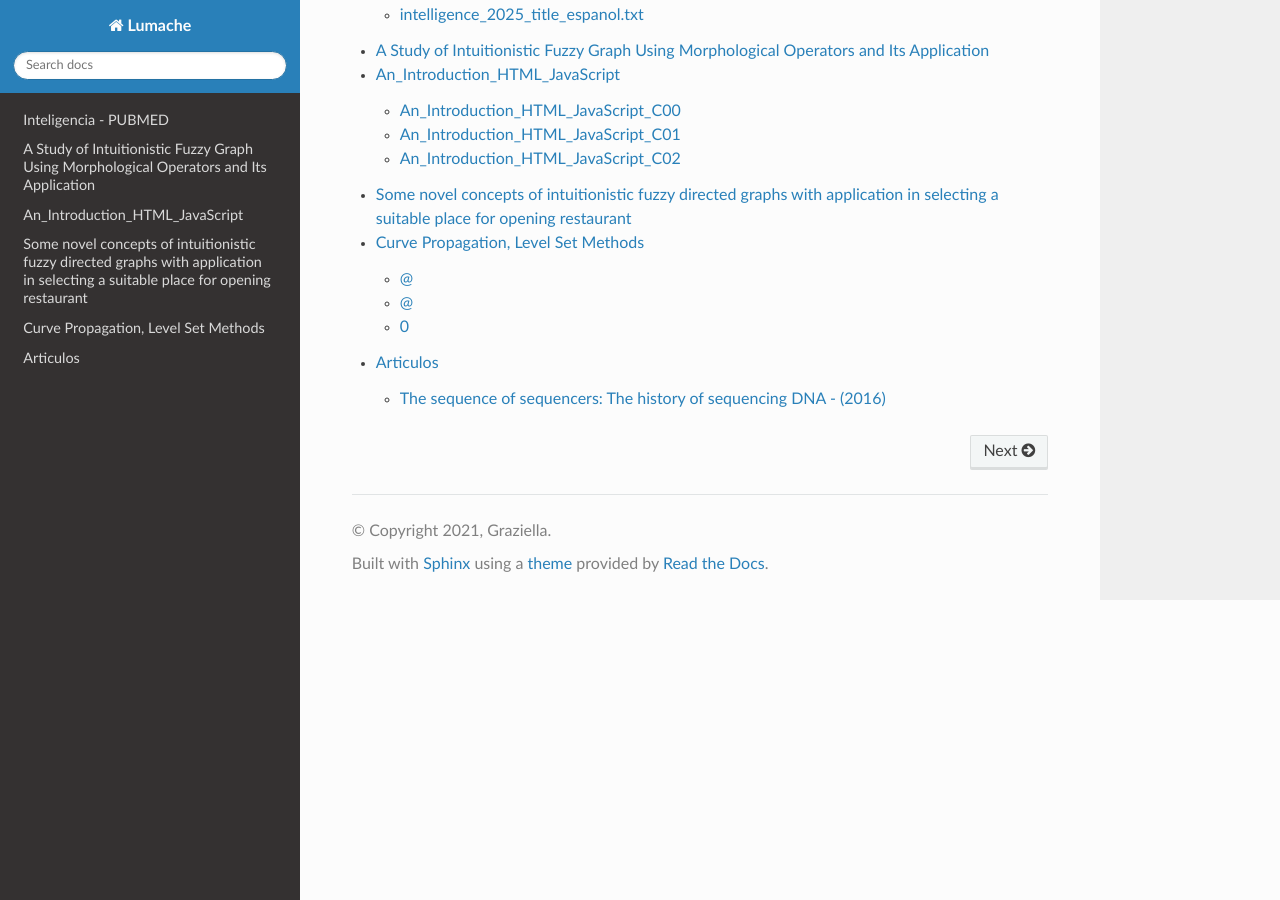
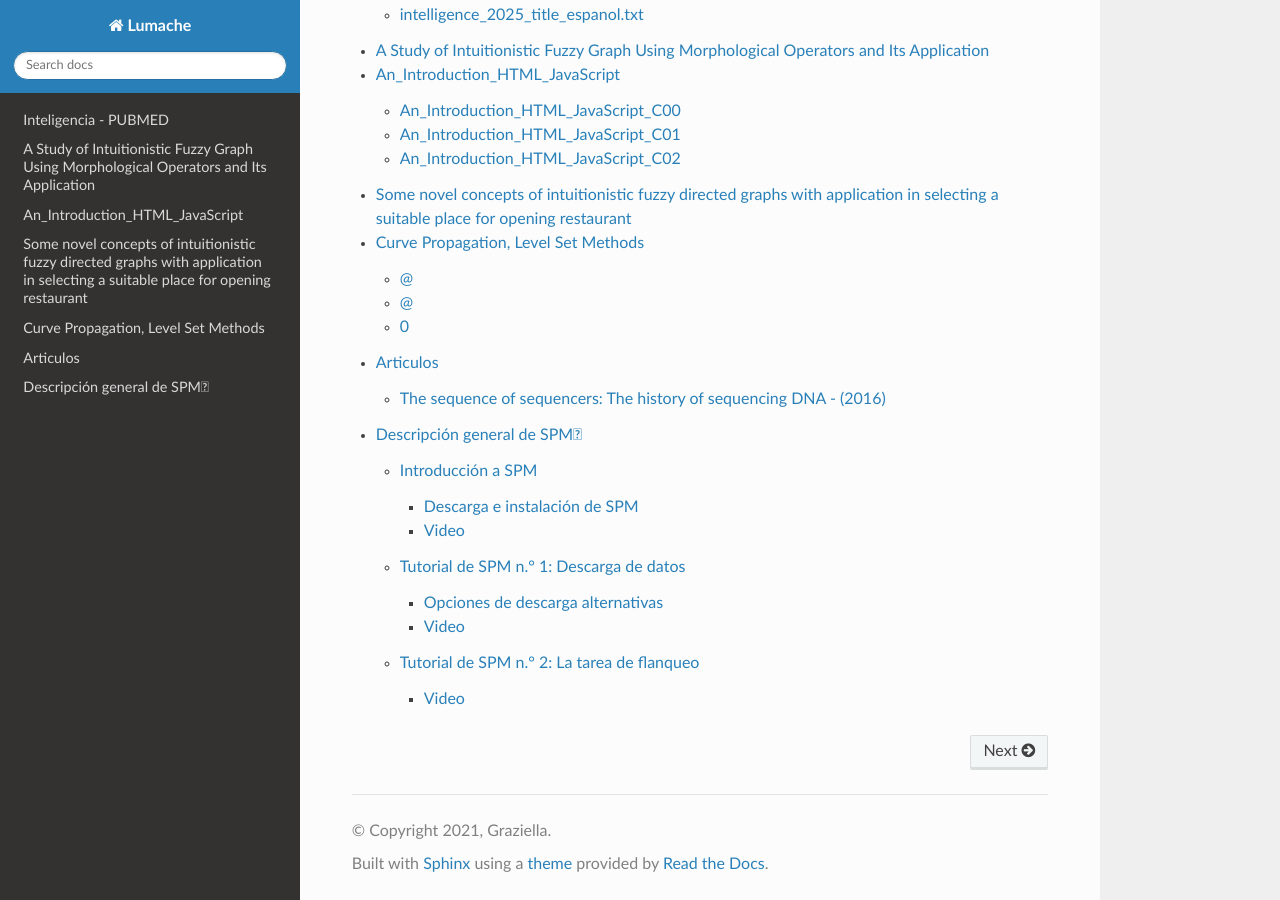
Before and after one commit to matecom57/santosg57-articulostesis, a Sphinx documentation site: the page built from docs/source/index.rst, in a window 1280 px wide and 900 px high, scrolled down 1454 px. Built offline with Sphinx 7.4.7 and the Read the Docs theme 3.1.0, drawn with Linux system fonts in a browser that asks for light colours; some of the changed lines change nothing that is shown.

Commit message:
Test comité

```diff
--- /dev/null
+++ b/docs/source/SPM/spm.rst
@@ -0,0 +1,219 @@
+Descripción general de SPM
+==========================
+
+¿Qué es SPM?
+
+SPM (Mapeo Paramétrico Estadístico) es un paquete de software de análisis fMRI que se ejecuta en Matlab . Además del análisis
+fMRI, SPM incluye herramientas para realizar morfometría basada en volumen y conectividad efectiva.
+
+../_images/spm12_logo.png
+
+Los siguientes tutoriales le mostrarán cómo analizar un conjunto de datos de muestra con SPM. Comenzará aprendiendo los
+fundamentos del preprocesamiento de fMRI y luego creará un modelo estadístico para estimar la actividad cerebral en respuesta a
+diferentes condiciones. Tras aprender sobre los resultados a nivel de grupo y cómo programar su análisis, finalizaremos
+aprendiendo sobre los diferentes tipos de análisis de grupo y cómo realizar análisis de región de interés (ROI).
+
+Análisis de principio a fin con SPM
+
+* Introducción a SPM
+* Tutorial de SPM n.° 1: Descarga de datos
+* Tutorial de SPM n.° 2: La tarea de flanqueo
+* Tutorial de SPM n.º 3: Análisis de los datos
+* Tutorial de SPM n.° 4: Preprocesamiento
+* Tutorial de SPM n.° 5: Estadísticas y modelado
+* Tutorial de SPM n.° 6: Creación de scripts
+* Tutorial de SPM n.° 7: Establecer el origen
+* Tutorial de SPM n.° 8: Análisis de grupo
+* SPM Intermezzo: Cajas de herramientas
+* Tutorial de SPM n.° 9: Análisis del ROI
+* Apéndice A: Resumen estadístico
+* Apéndice B: Interacciones psicofisiológicas (PPI) en SPM
+* Apéndice C: Modulación paramétrica
+* Apéndice D: Optimización del diseño
+
+.. _SPM_fMRI_Introducción:
+
+===================
+Introducción a SPM
+===================
+
+------------
+
+Este curso te mostrará cómo analizar un conjunto de datos de fMRI de principio a fin. Comenzaremos **descargando un conjunto de
+datos de muestra** e inspeccionando las imágenes anatómicas y funcionales de cada sujeto. A continuación, **preprocesaremos los
+datos**, lo que elimina el ruido y mejora la señal en las imágenes. Una vez preprocesadas las imágenes, crearemos un modelo que
+represente cómo creemos que debería verse la señal BOLD <BOLD_Response>`, una medida de la actividad neuronal, en nuestras
+imágenes. Durante el **ajuste del modelo**, comparamos este modelo con la señal en diferentes áreas de la imagen. Este ajuste del
+modelo mide la intensidad de la señal en diferentes condiciones; por ejemplo, podemos tomar la diferencia de la señal entre las
+condiciones A y B del experimento para ver qué condición produce una respuesta BOLD mayor.
+
+Una vez creado un modelo para cada sujeto y estimada la respuesta BOLD para cada condición, podemos realizar cualquier tipo de
+análisis de grupo: pruebas t pareadas, pruebas t intergrupales, interacciones, etc. El objetivo de este curso es calcular un
+contraste intrasujeto simple entre dos condiciones y comprobar su significancia entre sujetos. También aprenderá a crear figuras
+que muestren análisis de cerebro completo, similares a las publicadas en revistas de neuroimagen, y a realizar un análisis de
+región de interés (ROI).
+
+Este curso está diseñado para desarrollar su confianza al trabajar con datos de fMRI, mejorar su dominio de los términos básicos
+del análisis de fMRI y ayudarle a tomar decisiones informadas en cada paso. Algunos capítulos incluyen ejercicios para ayudarle a
+practicar lo aprendido y prepararle para el siguiente capítulo. Una vez que domine los fundamentos de este curso, podrá aplicarlos
+a otros conjuntos de datos de su elección.
+
+
+Descarga e instalación de SPM
+******************************
+
+A diferencia de AFNI o FSL, SPM puede ejecutarse en cualquier sistema operativo siempre que tenga Matlab instalado. Matlab es un
+software propietario bastante caro, pero si eres estudiante o empleado universitario, puedes obtener una copia gratuita. Una vez
+instalado Matlab, el sitio web de SPM <https://www.fil.ion.ucl.ac.uk/spm/software/spm12/>`__ contiene instrucciones sobre cómo
+instalar el paquete de software. Haz clic en el botón "Descargar formulario" para completar algunos datos personales, como tu
+puesto y el uso que le darás al software, lo que te permitirá descargarlo.
+
+Una vez descargado el paquete SPM, colóquelo en su directorio personal. Abra Matlab, haga clic en la pestaña "Inicio" y luego en
+el botón "Establecer ruta". Seleccione el directorio "spm12" y haga clic en "Agregar con subcarpetas". Haga clic en el botón
+"Guardar" para asegurarse de que la ruta se configure cada vez que abra Matlab y cierre la ventana.
+
+.. figura:: SPM_SetPath.png
+
+Después de haber establecido la ruta, escriba lo siguiente desde la terminal de Matlab:
+
+::
+
+  spm
+
+Lo cual abrirá la siguiente ventana:
+
+.. figura::Tipo_SPM.png
+
+Haga clic en el botón fMRI para abrir la GUI de fMRI de SPM.
+
+.. nota::
+
+  Suponiendo que solo está utilizando la parte fMRI del paquete SPM, puede escribir ``spm fmri`` desde la línea de comando para
+abrir la GUI de análisis fMRI.
+
+Ya está listo para descargar el conjunto de datos Flanker, al que nos referiremos ahora.
+
+.. nota::
+    Este curso no profundizará en la física de la resonancia magnética. Para una revisión de este tema, recomiendo los capítulos 1
+a 5 del libro *Functional Magnetic Resonance Imaging*, de Huettel, Song y McCarthy (3.ª edición). Consulte también el excelente
+sitio web de Allen Elster, "MRI Questions <http://mriquestions.com/index.html>`__, para obtener ejemplos útiles de conceptos de
+resonancia magnética.
+
+
+Video
+******
+
+Para obtener una descripción general de SPM y cómo descargarlo e instalarlo, consulte este video
+<https://www.youtube.com/watch?v=qbcBLXJhzZg>`__.
+
+.. _SPM_01_Descarga de datos:
+
+=====================================
+Tutorial de SPM n.° 1: Descarga de datos
+=====================================
+
+---------------
+
+Descripción general
+--------
+
+En este curso, analizaremos un conjunto de datos de fMRI que utilizó la tarea Flanker. El conjunto de datos se puede encontrar
+aquí <https://openneuro.org/datasets/ds000102/versions/00001> en el sitio web OpenNeuro <https://openneuro.org>, un repositorio en
+línea de datos de neuroimagen.
+
+
+.. figura:: OpenNeuro_Flanker.png
+
+    La página de OpenNeuro para el conjunto de datos Flanker incluye un árbol de archivos del conjunto de datos, que incluye las
+carpetas «anat» (que contiene la imagen anatómica) y «func» (que contiene las imágenes funcionales y las horas de inicio de cada
+ejecución). Hay archivos adicionales que contienen datos del sujeto, como sexo y edad («participants.tsv») y parámetros de escaneo
+(«task-flanker_bold.json»). Estos datos están en un formato llamado BIDS (Estructura de Datos de Imágenes Cerebrales). Un árbol de
+directorios estandarizado como este facilita enormemente la creación de scripts, como veremos en un tutorial posterior.
+
+
+Descargue el conjunto de datos haciendo clic en el botón "Descargar" en la parte superior de la página. El conjunto de datos ocupa
+aproximadamente 2 GB y viene en una carpeta comprimida. Extráigalo haciendo doble clic en la carpeta.
+
+.. figura:: OpenNeuro_DownloadButton.png
+
+
+Después de haber descargado y descomprimido el conjunto de datos, haga clic en el botón Siguiente para obtener una descripción
+general de la tarea experimental utilizada en este estudio.
+
+Opciones de descarga alternativas
+****************************
+
+Si el botón de descarga no funciona, prueba la opción `Amazon Web Services (AWS) <https://aws.amazon.com/>`__. Ve a `esta página
+<https://aws.amazon.com/cli/>`__ y descarga el cliente de AWS adecuado para tu sistema operativo. Una vez instalado, abre una
+terminal, ve al escritorio y escribe lo siguiente:
+
+::
+
+    sincronización de aws s3: sin solicitud de firma s3://openneuro.org/ds000102 ds000102-download/
+
+La descarga debería tardar aproximadamente media hora.
+
+
+Video
+*****
+
+Para ver un videotutorial sobre cómo descargar los datos, haz clic aquí: <https://www.youtube.com/watch?v=4Y0LfKNj8Ns>. (El video
+se titula "Tutorial AFNI n.° 1", pero como es básicamente lo mismo que harás para SPM, he decidido usar el mismo video para ambos
+tutoriales).
+
+.. _SPM_02_Flanquero:
+
+=================================
+Tutorial de SPM n.° 2: La tarea de flanqueo
+=================================
+
+------------------
+
+El conjunto de datos que descargaste utiliza la tarea Flanker, diseñada para aprovechar un proceso mental conocido como control
+cognitivo. En este curso, definiremos el control cognitivo como la capacidad de ignorar estímulos irrelevantes para realizar una
+tarea correctamente.
+
+En la tarea Flanker, las flechas apuntan a la izquierda o a la derecha, y se le indica al sujeto que presione uno de los dos
+botones que indican la dirección de la flecha central. Si apunta a la izquierda, el sujeto presiona el botón "izquierda"; si
+apunta a la derecha, el botón "derecha". La flecha central está flanqueada por otras flechas que apuntan en la misma dirección o
+en la dirección opuesta.
+
+.. figura:: 02_Flanker_Example.png
+
+	Un ejemplo de las dos condiciones de la tarea Flanker. En la condición Incongruente, la flecha central (en la que se
+centra el sujeto) apunta en dirección opuesta a las flechas flanqueantes; en la condición Congruente, la flecha central apunta en
+la misma dirección que las flechas flanqueantes. En este ejemplo, la respuesta correcta en la condición Incongruente sería pulsar
+el botón "izquierda", y la respuesta correcta en la condición Congruente sería pulsar el botón "derecha". Para realizar una
+versión de la tarea Flanker, haga clic aquí <http://cognitivefun.net/test/6>.
+
+Como puede imaginar, la tarea es más sencilla si la flecha central apunta en la misma dirección que la flecha lateral, y más
+difícil si apunta en la dirección opuesta. Llamaremos a la primera condición "Congruente" y a la segunda "Incongruente". Los
+sujetos suelen ser más lentos y menos precisos en la condición Incongruente, y más rápidos y precisos en la condición Congruente.
+Dado que la diferencia en los tiempos de reacción es robusta y fiable, en nuestros datos de fMRI también deberíamos observar una
+diferencia notable en la señal :ref:`BOLD <BOLD_Response>`.
+
+.. figura:: 02_Flanker_Design.png
+
+Ilustración de la tarea de Flanker para este estudio, adaptada de Kelly et al. (2008). Se muestra al sujeto una cruz de fijación
+para que enfoque el centro de la pantalla, y luego se presenta una prueba de Flanker congruente o incongruente durante 2000 ms.
+Durante la prueba, el sujeto presiona el botón izquierdo o derecho. A continuación, se produce un intervalo de fluctuación que
+dura entre 8000 ms y 14 000 ms. (Tenga en cuenta que los intervalos de fluctuación suelen aumentar en segundos; en este caso, la
+fluctuación para una prueba dada sería una selección aleatoria de uno de los siguientes: 8000 ms, 9000 ms, 10 000 ms, 11 000 ms,
+12 000 ms, 13 000 ms y 14 000 ms). Se presenta otra cruz de fijación para comenzar la siguiente prueba.
+
+Nuestro objetivo es estimar la magnitud de la señal BOLD para cada condición y luego **contrastar** (es decir, tomar la diferencia
+de) las dos condiciones para ver si son significativamente diferentes entre sí.
+
+.. nota::
+	Esta descripción de la tarea plantea un punto importante sobre las buenas prácticas para diseñar estudios de fMRI: si
+puede diseñar una tarea conductual que produzca un efecto fuerte y confiable, aumentará sus probabilidades de encontrar un efecto
+en sus datos de imágenes. Los datos de fMRI son notoriamente ruidosos: si no ve un efecto conductual en su estudio, lo más
+probable es que tampoco encuentre un efecto en sus datos de imágenes.
+
+Video
+*****
+
+Para ver un video resumen de la tarea Flanker, haga clic aquí <https://www.youtube.com/watch?v=SKuYVFgyWf8>`__. (El título del
+video dice "Tutorial AFNI n.° 2", pero los principios de la tarea Flanker son los mismos independientemente del paquete que use).
+
+https://andysbrainbook.readthedocs.io/en/latest/SPM/SPM_Short_Course/SPM_02_Flanker.html
--- a/docs/source/index.rst
+++ b/docs/source/index.rst
@@ -25,3 +25,4 @@ Contents
    Handbook_Biomedical_Imaging_Paragios/Curve_Propagation_Level_Set_Methods_Grouping
    Biology_3E_Wunschiers/Biology_3E_Wunschiers_C01
    Articulos/articulos
+   SPM/spm
```
